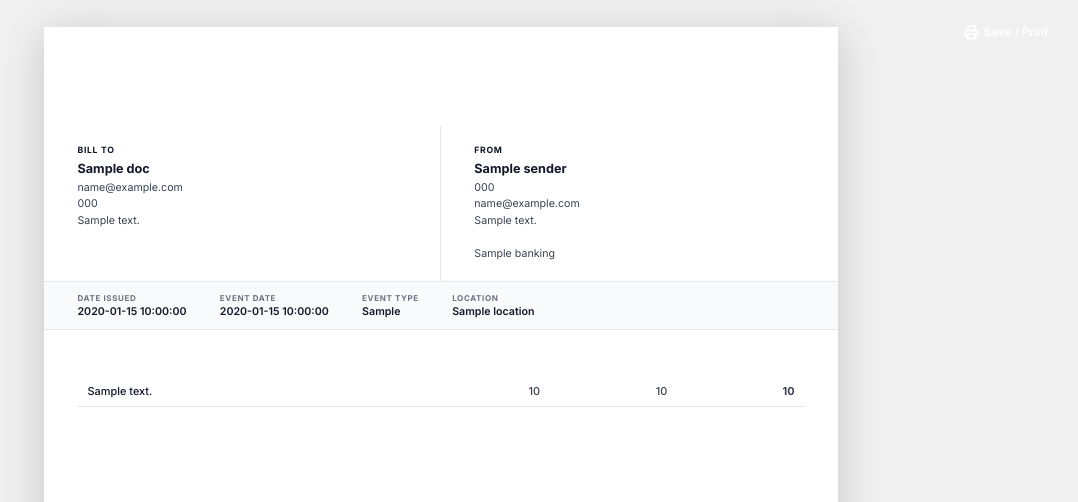
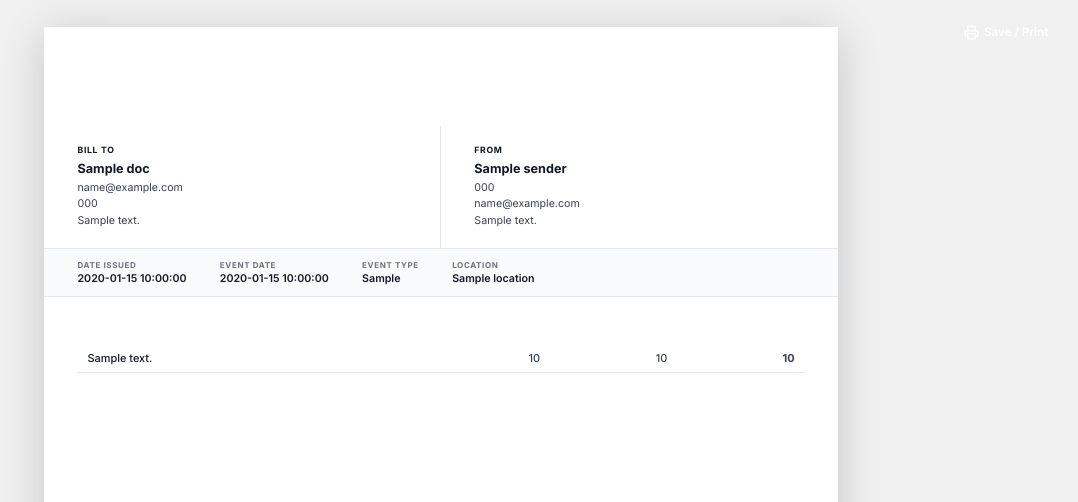
Before and after one commit to groovemarketinguk44-wq/nowdj, a FastAPI app: template templates/doc_print.html in a window 1280 px wide. Shown: the top 502 px of the page, without its empty margins (199-1277 px from the left). Run offline with FastAPI, Linux system fonts and the light colour scheme; the template is opened without the code that fills it: most values are stand-ins (such as "Sample title", 1, 10 or a date in 2020); a database or web service that is not in the repository returns one stand-in record (values such as "Sample title"); some libraries are stand-ins or nearby versions.

Commit message:
Show bank details on invoices only, not quotes
Co-Authored-By: Claude Sonnet 4.6 <noreply@anthropic.com>

```diff
--- a/templates/doc_print.html
+++ b/templates/doc_print.html
@@ -356,14 +356,14 @@
         <div class="doc-meta-name">{{ doc.sender.name }}</div>
         <div class="doc-meta-detail">{% if doc.sender.phone %}{{ doc.sender.phone }}
 {% endif %}{% if doc.sender.email %}{{ doc.sender.email }}
-{% endif %}{% if doc.sender.address %}{{ doc.sender.address }}{% endif %}{% if settings.banking %}
+{% endif %}{% if doc.sender.address %}{{ doc.sender.address }}{% endif %}{% if doc.doc_type == 'invoice' and settings.banking %}
 
 {{ settings.banking }}{% endif %}</div>
       {% else %}
         {% if settings.company_name %}
           <div class="doc-meta-name">{{ settings.company_name }}</div>
         {% endif %}
-        <div class="doc-meta-detail">{% if settings.company_address %}{{ settings.company_address }}{% endif %}{% if settings.banking %}
+        <div class="doc-meta-detail">{% if settings.company_address %}{{ settings.company_address }}{% endif %}{% if doc.doc_type == 'invoice' and settings.banking %}
 
 {{ settings.banking }}{% endif %}</div>
       {% endif %}
```
